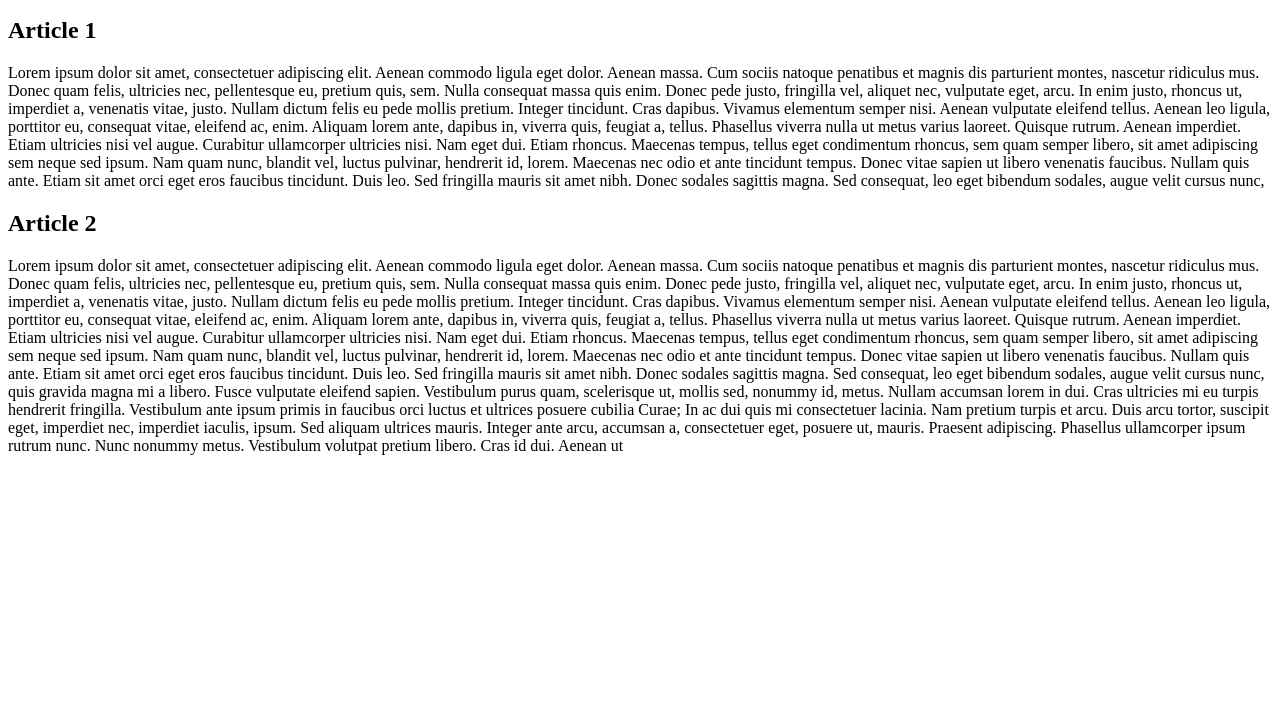
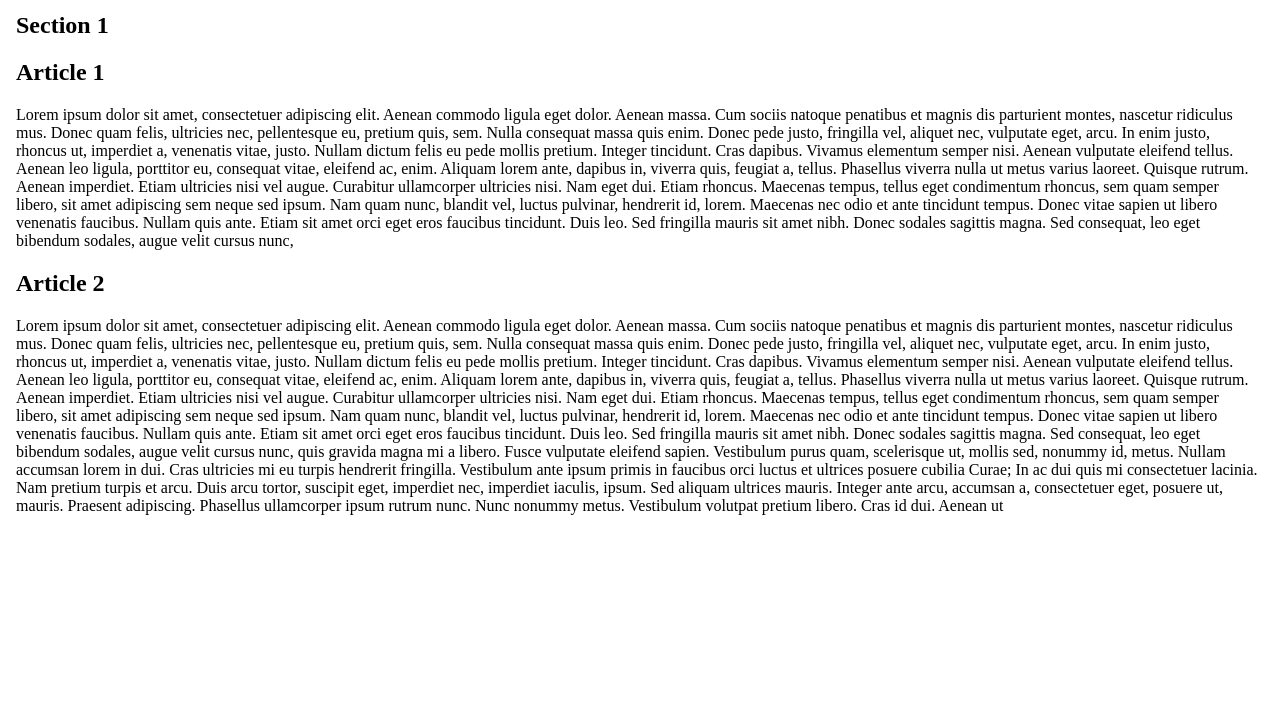
Before and after one commit to rucub100/website-template, a website: page index.html in a window 1280 px wide. Shown: the part 76-800 px from the top of the page. Drawn offline with Linux system fonts and the light colour scheme; the site is published under a folder, as on GitHub Pages, so addresses that start at the root find nothing.

Commit message:
update base href

```diff
--- a/index.html
+++ b/index.html
@@ -3,9 +3,9 @@
 
 <head>
     <title>My Website</title>
-    <base href="/" target="_self" />
+    <base href="https://rucub100.github.io/website-template/" target="_self" />
     <link rel="stylesheet" type="text/css" href="style.css" />
-    <link rel="stylesheet" type="text/css" href="/css/nav.css" />
+    <link rel="stylesheet" type="text/css" href="css/nav.css" />
     <script defer type="text/javascript" src="main.js"></script>
     <noscript>Your browser does not support JavaScript!</noscript>
     <!-- meta tags -->
```
